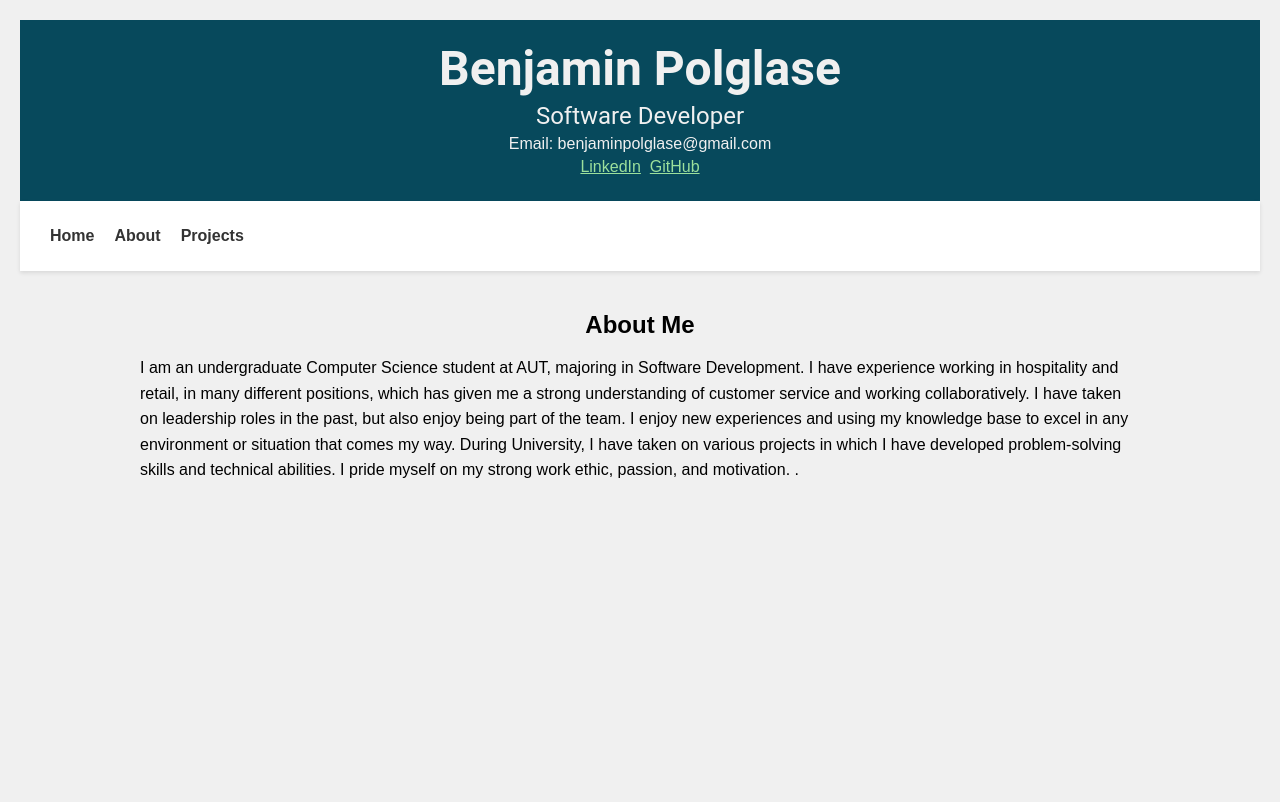
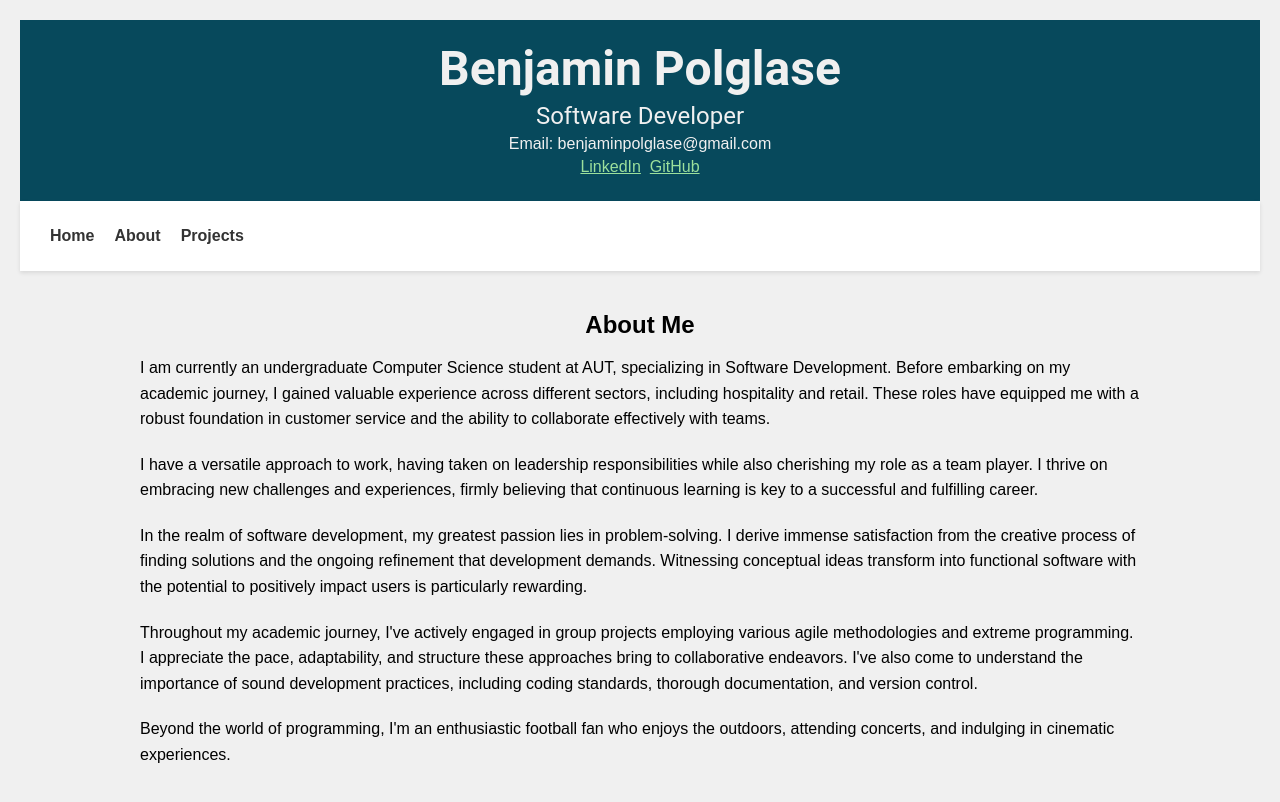
Before and after one commit to Bnjmn-P/React-Practice, a React (Create React App) app in the folder cv/: page /about in a window 1280 px wide. Shown: the top 802 px of the page. Built offline with nearby package versions, Linux system fonts and the light colour scheme.

Commit message:
Added text to about me section

```diff
--- a/cv/src/components/pages/About.js
+++ b/cv/src/components/pages/About.js
@@ -4,8 +4,11 @@ const About = () => {
   return (
     <section id="about">
       <h2>About Me</h2>
-      <p>I am an undergraduate Computer Science student at AUT, majoring in Software Development.
-        I have experience working in hospitality and retail, in many different positions, which has given me a strong understanding of customer service and working collaboratively. I have taken on leadership roles in the past, but also enjoy being part of the team. I enjoy new experiences and using my knowledge base to excel in any environment or situation that comes my way. During University, I have taken on various projects in which I have developed problem-solving skills and technical abilities. I pride myself on my strong work ethic, passion, and motivation. .</p>
+      <p>I am currently an undergraduate Computer Science student at AUT, specializing in Software Development. Before embarking on my academic journey, I gained valuable experience across different sectors, including hospitality and retail. These roles have equipped me with a robust foundation in customer service and the ability to collaborate effectively with teams.</p>
+      <p>I have a versatile approach to work, having taken on leadership responsibilities while also cherishing my role as a team player. I thrive on embracing new challenges and experiences, firmly believing that continuous learning is key to a successful and fulfilling career.</p>
+      <p>In the realm of software development, my greatest passion lies in problem-solving. I derive immense satisfaction from the creative process of finding solutions and the ongoing refinement that development demands. Witnessing conceptual ideas transform into functional software with the potential to positively impact users is particularly rewarding.</p>
+      <p>Throughout my academic journey, I've actively engaged in group projects employing various agile methodologies and extreme programming. I appreciate the pace, adaptability, and structure these approaches bring to collaborative endeavors. I've also come to understand the importance of sound development practices, including coding standards, thorough documentation, and version control.</p>
+      <p>Beyond the world of programming, I'm an enthusiastic football fan who enjoys the outdoors, attending concerts, and indulging in cinematic experiences.</p>
     </section>
   );
 }
```
